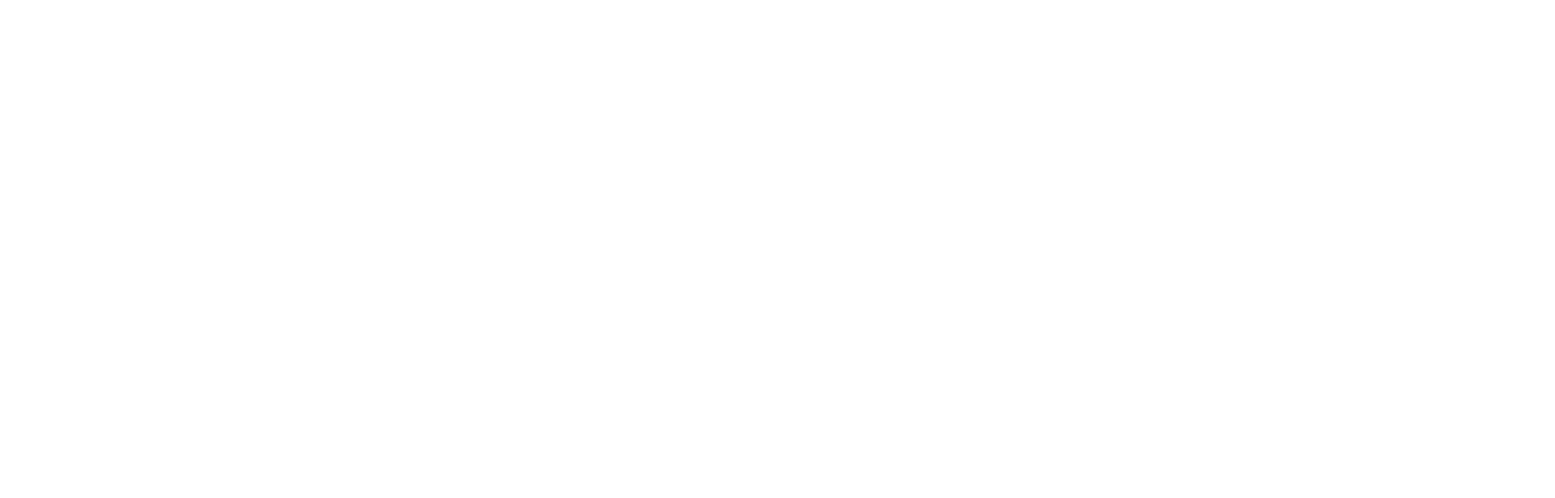
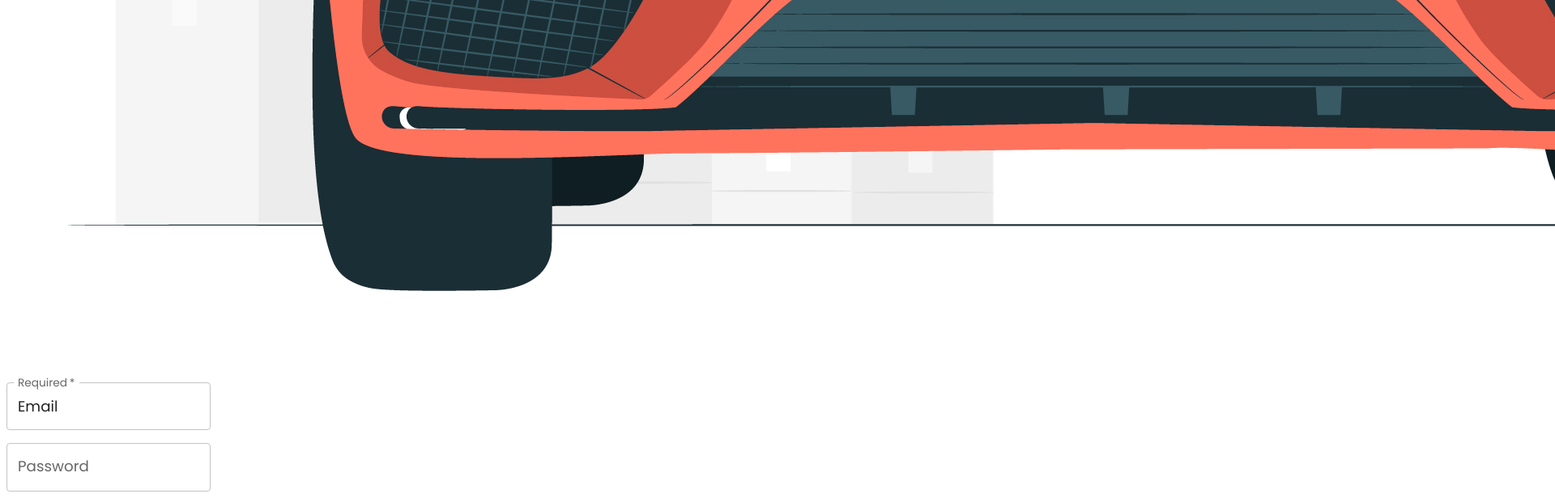
Before and after one commit to ablessin/concessionnaire, a React (Create React App) app in the folder client/: page /connexion in a window 1280 px wide. Shown: the part 1699-2315 px from the top of the page at 81% size, 1920 px wide, since content can reach past the window. Before the commit the page ends 800 px from the top, so only its background shows below. Built offline with nearby package versions, Linux system fonts and the light colour scheme.

Commit message:
begin of loginform

```diff
--- /dev/null
+++ b/client/src/components/auth/LoginForm.js
@@ -0,0 +1,39 @@
+import * as React from 'react';
+import Box from '@mui/material/Box';
+import TextField from '@mui/material/TextField';
+import Connect from "../../assets/images/auth/connect.jpg";
+
+export default function FormPropsTextFields() {
+  return (
+    <>
+        <img src={Connect} alt={"Connect image"} />
+        <Box
+      component="form"
+      sx={{
+        '& .MuiTextField-root': { m: 1, width: '25ch' },
+      }}
+      noValidate
+      autoComplete="off"
+    >
+        <div>
+            <TextField fullWidth
+              required
+              id="outlined-required"
+              label="Required"
+              type="email"
+              defaultValue="Email"
+            />
+        </div>
+        <div>
+            <TextField fullWidth
+              id="outlined-password-input"
+              label="Password"
+              type="password"
+              autoComplete="current-password"
+            />
+        </div>
+    </Box>
+    </>
+
+  );
+}
--- a/client/src/pages/Connexion.js
+++ b/client/src/pages/Connexion.js
@@ -1,3 +1,9 @@
+import LoginForm from "../components/auth/LoginForm";
+
 export default function Connexion() {
-  return <h1>Coucou je suis Connexion</h1>;
+  return (
+    <>
+      <LoginForm />
+    </>
+  );
 }
```
Also changed, not shown: client/src/assets/images/auth/connect.jpg (added).
